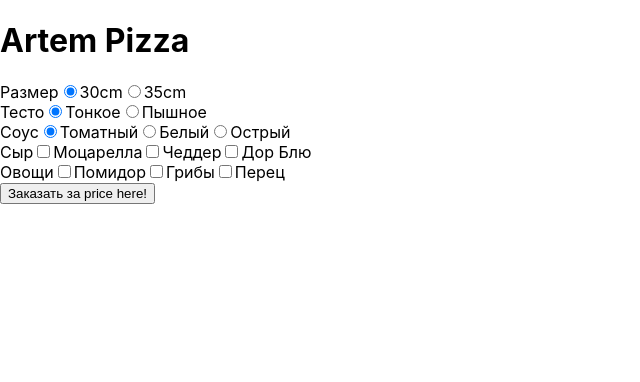
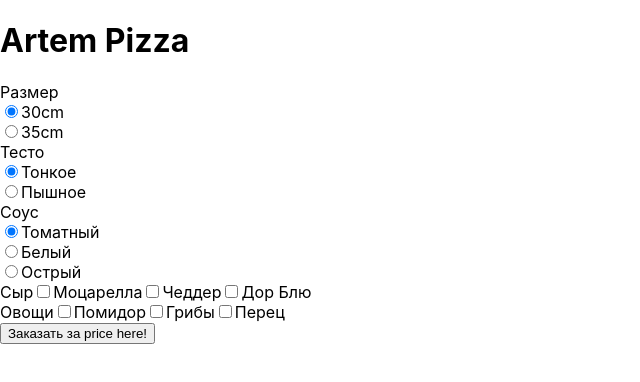
Before and after one commit to AnastasiaFilatova/Artem-pizza, a React (Create React App) app: page / in a window 1280 px wide. Shown: the top 382 px of the page, without its empty margins (0-640 px from the left). Built offline with nearby package versions, Linux system fonts and the light colour scheme.

Commit message:
Replace radio inputs with a RadioInput component. Handle input changes in one method.

```diff
--- a/src/PizzaKit.js
+++ b/src/PizzaKit.js
@@ -1,13 +1,21 @@
 import React from 'react';
+import RadioInput from './RadioInput';
 import CheckBox from './CheckBox';
 
 class PizzaKit extends React.Component {
   constructor(props) {
     super(props);
     this.state = {
-      size: "30cm",
-      base: "Тонкое",
-      sause: "Томатный",
+      sizes: [
+        { id: 0, value: "30cm", isChecked: true },
+        { id: 1, value: "35cm", isChecked: false }],
+      bases:  [
+        { id: 0, value:  "Тонкое", isChecked: true },
+        { id: 1, value: "Пышное", isChecked: false }],
+      sauses: [
+        { id: 0, value:  "Томатный", isChecked: true },
+        { id: 1, value: "Белый", isChecked: false },
+        { id: 2, value: "Острый", isChecked: false }],
       cheeses: [
         { id: 0, value: "Моцарелла", isChecked: false },
         { id: 1, value: "Чеддер", isChecked: false },
@@ -18,44 +26,27 @@ class PizzaKit extends React.Component {
         { id: 1, value: "Грибы", isChecked: false },
         { id: 2, value: "Перец", isChecked: false }]
     };
-    this.onSizeChange = this.onSizeChange.bind(this);
-    this.onBaseChange = this.onBaseChange.bind(this);
-    this.onCheckBoxChange = this.onCheckBoxChange.bind(this);
+
+    this.handleItemChange = this.handleItemChange.bind(this);
     this.onSubmit = this.onSubmit.bind(this);
   }
 
-  onSizeChange = (event) => {
-    //alert(event.target.value);
-    this.setState({
-      size: event.target.value
-    });
-  };
-
-  onBaseChange = (event) => {
-    //alert(event.target.value);
-    this.setState({
-      base: event.target.value
-    });
-  };
-
-  onSauseChange = (event) => {
-    //alert(event.target.value);
-    this.setState({
-      sause: event.target.value
-    });
-  };
-
-  onCheckBoxChange = (event) => {
+  handleItemChange = (event) => {
     let checked_item_name = event.target.name;
     let items_state = this.state[checked_item_name];
 
     items_state.forEach(item => {
-      if (item.value === event.target.value)
-        item.isChecked = event.target.checked
-    })
-
-    this.setState({
-      [checked_item_name]: items_state
+      if (item.value === event.target.value) {
+        item.isChecked = event.target.checked;
+      }
+      else {
+        if (event.target.type === "radio") {
+          item.isChecked = false;
+        }
+      }
+      this.setState({
+        [checked_item_name]: items_state
+      })
     })
   }
 
@@ -71,65 +62,31 @@ class PizzaKit extends React.Component {
           <div className="radio">
             <label>
               Размер
-                <input
-                type="radio"
-                value="30cm"
-                checked={this.state.size === "30cm"}
-                onChange={this.onSizeChange}
-              />
-                30cm
-                <input
-                type="radio"
-                value="35cm"
-                checked={this.state.size === "35cm"}
-                onChange={this.onSizeChange}
-              />
-                35cm
+              {
+                  this.state.sizes.map((size) => {
+                    return (<RadioInput handleItemChange={this.handleItemChange} name="sizes" {...size} />)
+                  })
+                }
               </label>
           </div>
           <div className="radio">
             <label>
               Тесто
-                <input
-                type="radio"
-                value="Тонкое"
-                checked={this.state.base === "Тонкое"}
-                onChange={this.onBaseChange}
-              />
-                Тонкое
-                <input
-                type="radio"
-                value="Пышное"
-                checked={this.state.base === "Пышное"}
-                onChange={this.onBaseChange}
-              />
-                Пышное
+              {
+                  this.state.bases.map((base) => {
+                    return (<RadioInput handleItemChange={this.handleItemChange} name="bases" {...base} />)
+                  })
+                }
               </label>
           </div>
           <div className="radio">
             <label>
               Соус
-                <input
-                type="radio"
-                value="Томатный"
-                checked={this.state.sause === "Томатный"}
-                onChange={this.onSauseChange}
-              />
-                Томатный
-                <input
-                type="radio"
-                value="Белый"
-                checked={this.state.sause === "Белый"}
-                onChange={this.onSauseChange}
-              />
-                Белый
-                <input
-                type="radio"
-                value="Острый"
-                checked={this.state.sause === "Острый"}
-                onChange={this.onSauseChange}
-              />
-                Острый
+              {
+                  this.state.sauses.map((sause) => {
+                    return (<RadioInput handleItemChange={this.handleItemChange} name="sauses" {...sause} />)
+                  })
+                }
               </label>
             <div className="checkbox">
               <label>
--- a/src/RadioInput.js
+++ b/src/RadioInput.js
@@ -2,7 +2,7 @@ import React from 'react';
 
 export const RadioInput = props => {
     return (<div>
-        <input key={props.id} onChange={props.onRadioInputChange} type="radio" checked={props.isChecked} value={props.value} />{props.value}
+        <input key={props.id} onChange={props.handleItemChange} type="radio" checked={props.isChecked} value={props.value} name={props.name} />{props.value}
     </div>
     )
 }
```
